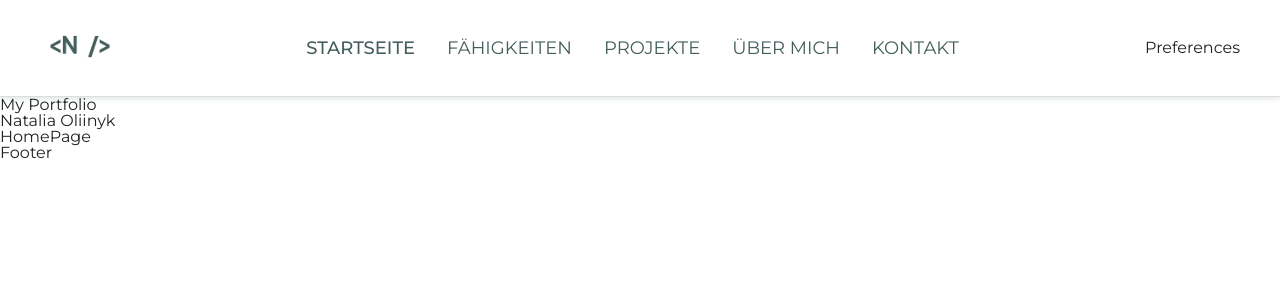
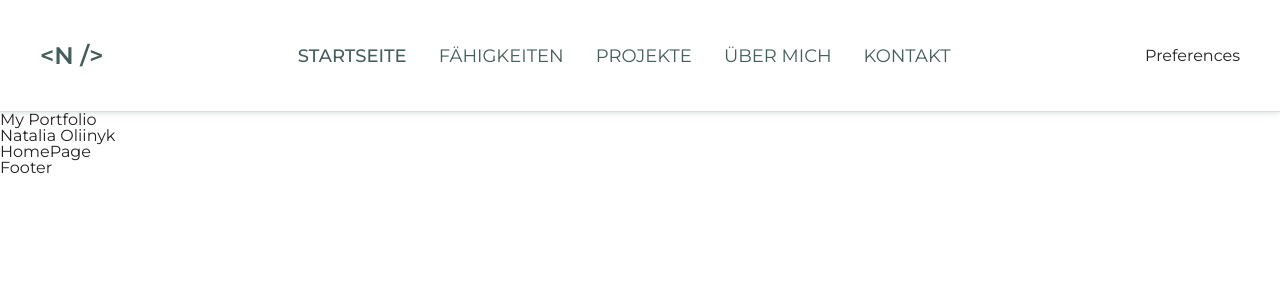
Before and after one commit to NataliiaOliinyk-gi/portfolio, a React (Vite) app: page / in a window 1280 px wide. Shown: the top 300 px of the page. Built offline with nearby package versions, Linux system fonts and the light colour scheme; a web font is replaced by a local one.

Commit message:
update logo

```diff
--- a/src/modules/Header/Header.module.css
+++ b/src/modules/Header/Header.module.css
@@ -8,7 +8,7 @@
     justify-content: space-between;
     align-items: center;
     width: 100%;
-    padding: 20px 40px;
+    padding: 40px;
 
     border-bottom: 1px solid var(--light-border-color);
     background-color: var(--white-background-color);
--- a/src/shared/Logo/Logo.module.css
+++ b/src/shared/Logo/Logo.module.css
@@ -6,3 +6,23 @@
 .logo:hover {
     transform: scale(1.1);
 }
+
+
+.link {
+    display: inline-block;
+    text-decoration: none;
+
+    font-weight: 600;
+    font-size: 24px;
+    line-height: 130%;
+    font-stretch: 90%;
+    color: var(--second-text-color);
+    text-transform: uppercase;
+    white-space: nowrap;
+
+    transition: ease-in-out 500ms;
+}
+
+.link:hover {
+    transform: scale(1.1);
+}
--- a/src/shared/Logo/Logo.tsx
+++ b/src/shared/Logo/Logo.tsx
@@ -1,14 +1,17 @@
 import type { FC } from "react";
 import { Link } from "react-router-dom";
 
-import logo from "/logo/logo.png";
+// import logo from "/logo/logo.png";
 
 import styles from "./Logo.module.css";
+
+const logoText = "<N />"
 
 const Logo: FC = () => {
   return (
     <Link to="/">
-      <img src={logo} alt="Logo" className={styles.logo} />
+      {/* <img src={logo} alt="Logo" className={styles.logo} /> */}
+      <p className={styles.link}>{logoText}</p>
     </Link>
   );
 };
```
